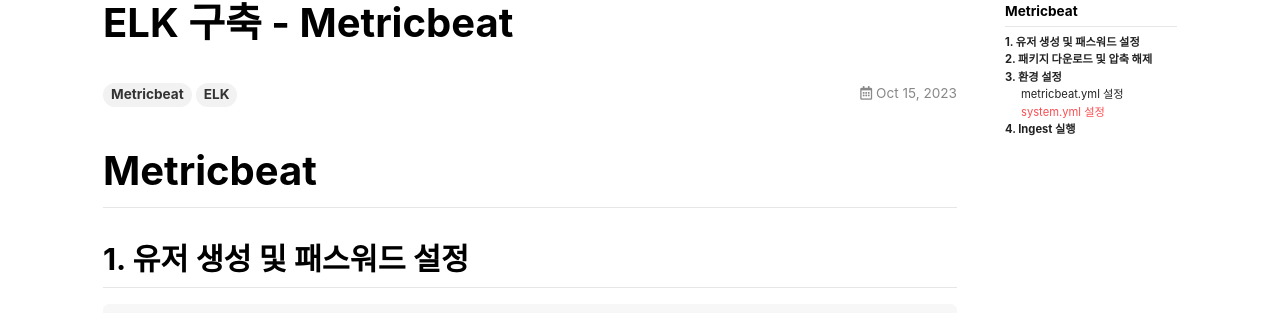
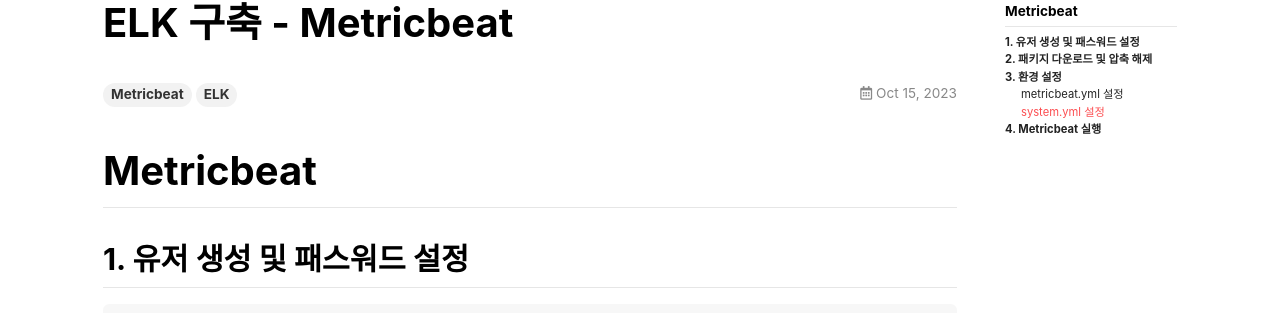
Before and after one commit to cloudnine-mj/cloudnine-mj.github.io, a Jekyll site: the page built from _posts/2023-10-15-ELK 구축 - Metricbeat.md, in a window 1280 px wide and 900 px high. Shown: the part 137-450 px from the top of the window. Built offline with Jekyll 4.4.1, drawn with Linux system fonts in a browser that asks for light colours; nearby versions of some CDN libraries; some of the changed text lies outside the part shown.

Commit message:
metricbeat2

````diff
--- a/_posts/2023-10-15-ELK 구축 - Metricbeat.md
+++ b/_posts/2023-10-15-ELK 구축 - Metricbeat.md
@@ -179,7 +179,7 @@ metricbeat@ubuntu22:~/metricbeat-7.11.0-linux-x86_64$ vi system.yml
     - uptime
 ```
 
-## 4. Ingest 실행
+## 4. Metricbeat 실행
 
 ```
 metricbeat@ubuntu22:~/metricbeat-7.11.0-linux-x86_64$ ./metricbeat -e -c metricbeat.yml
````
